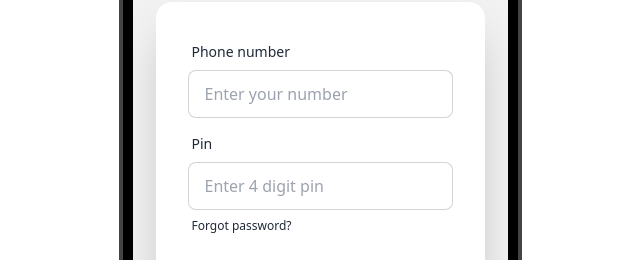
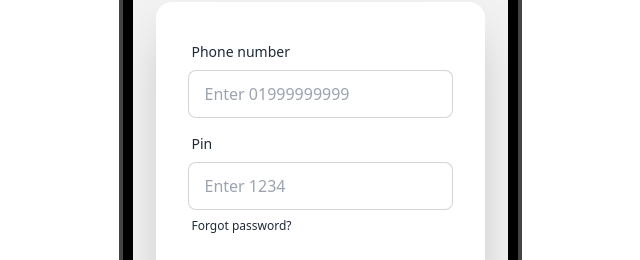
Before and after one commit to MursalinDevOps/payoo-mfs-web-app, a plain HTML site: page index.html in a window 1280 px wide. Both pictures are taken after typing "Sample", "Sample123" into the empty fields and a click on the button "Login". Shown: the part 294-554 px from the top of the page, 320-960 px from the left. Drawn offline with nearby package versions, Linux system fonts and the light colour scheme.

Commit message:
pass and num changed

```diff
--- a/index.html
+++ b/index.html
@@ -35,7 +35,7 @@
                         <input
                           id="phone-number"
                           type="text"
-                          placeholder="Enter your number"
+                          placeholder="Enter 01999999999"
                           class="input input-bordered"
                           required
                         />
@@ -47,7 +47,7 @@
                         <input
                         id="pin-code"
                           type="password"
-                          placeholder="Enter 4 digit pin"
+                          placeholder="Enter 1234"
                           class="input input-bordered"
                           required
                           autocomplete="on"
--- a/js/login.js
+++ b/js/login.js
@@ -4,8 +4,8 @@ document.getElementById("login-btn").addEventListener("click", function (e) {
   const phoneNumber = document.getElementById("phone-number");
   const pin = document.getElementById("pin-code");
 
-  if (phoneNumber.value === "01953918566" && pin.value === "1234") {
-    window.location.href = "./home.html"
+  if (phoneNumber.value === "01999999999" && pin.value === "1234") {
+    window.location.href = "/home.html"
   } else {
     alert("Error! Invalid number or Password. Try again");
   }
```
